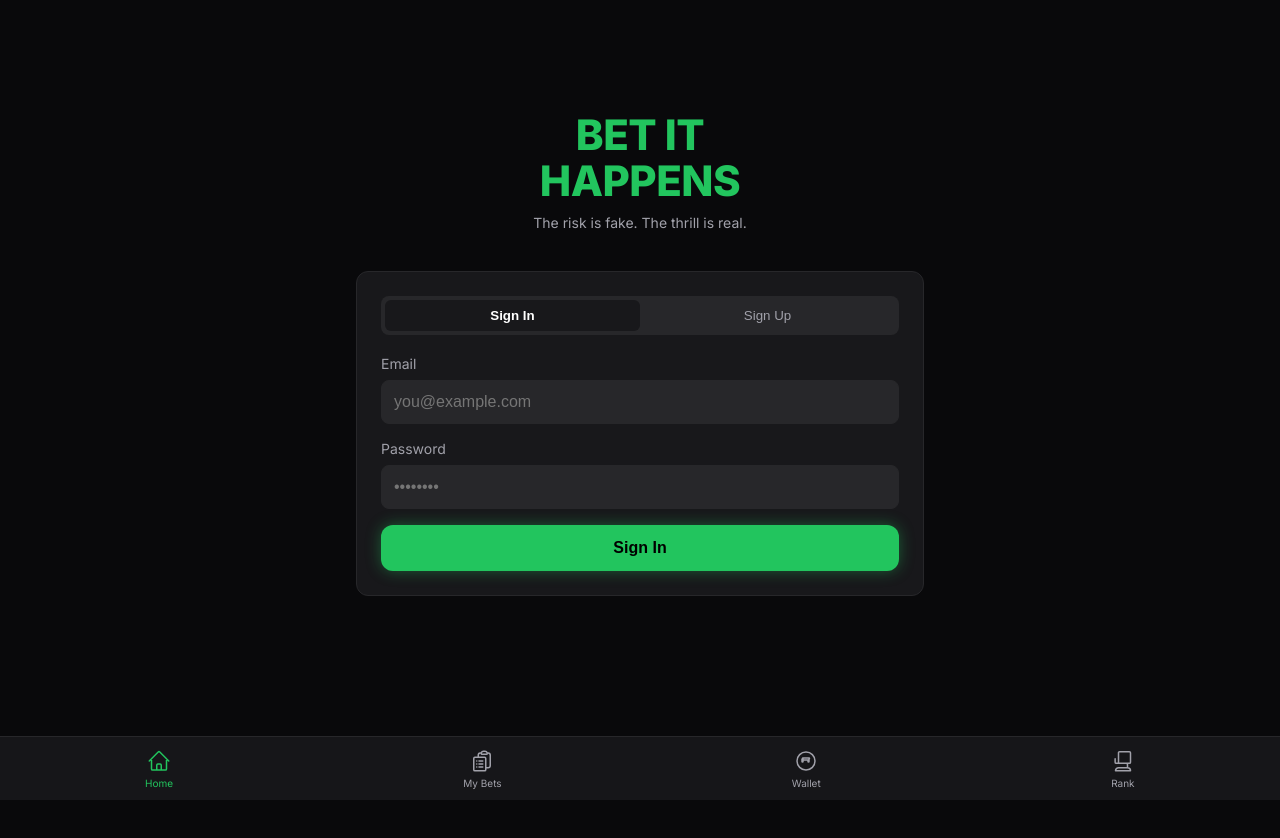
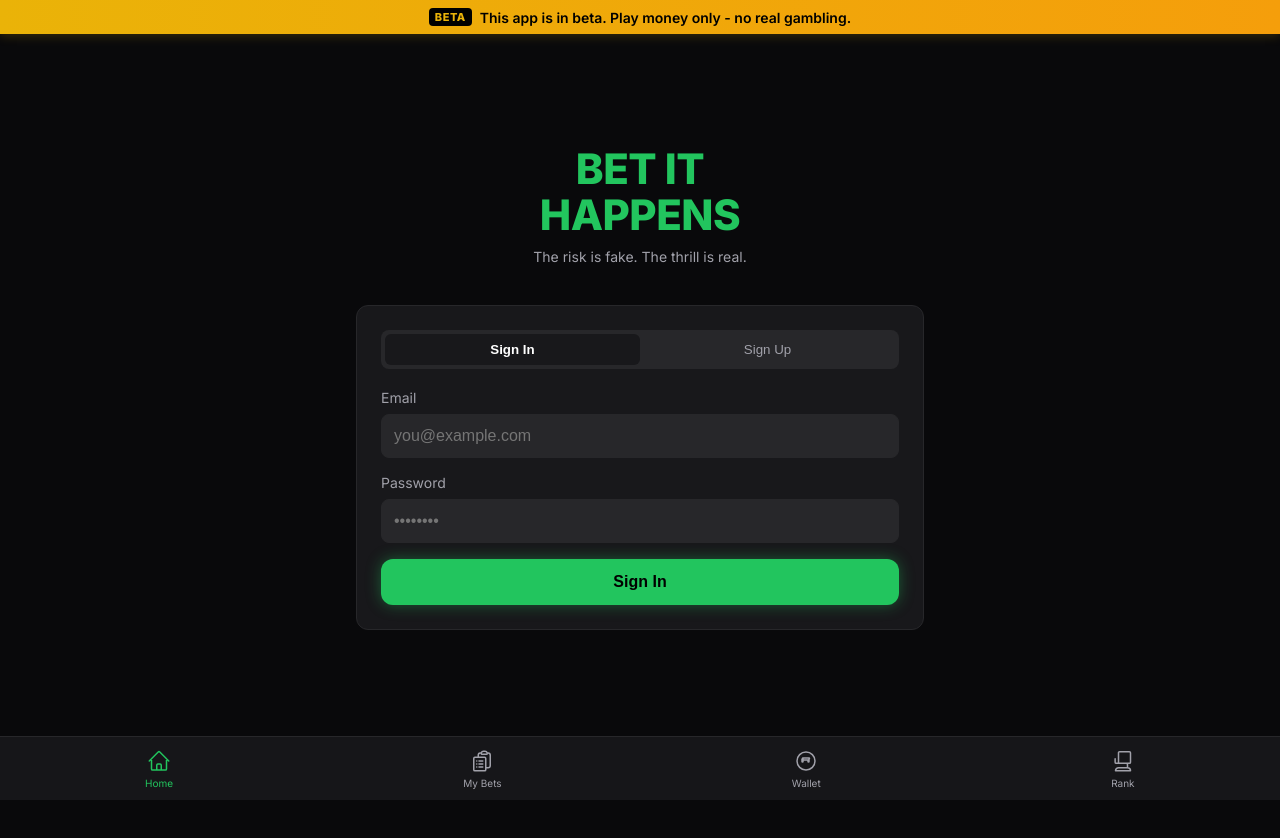
Before and after one commit to ffearmme/bet-it-happens, a Next.js app: page / in a window 1280 px wide. Before the commit the page ends 804 px from the top, so only its background shows below. Built offline with nearby package versions, Linux system fonts and the light colour scheme.

Commit message:
Lots of changes

```diff
--- a/src/app/globals.css
+++ b/src/app/globals.css
@@ -160,3 +160,28 @@ h2 { font-size: 20px; margin-bottom: 12px; }
 .animate-fade {
   animation: fadeIn 0.3s ease-out forwards;
 }
+
+/* Beta Banner */
+.beta-banner {
+  background: linear-gradient(to right, #eab308, #f59e0b);
+  color: black;
+  padding: 8px 16px;
+  text-align: center;
+  font-weight: 600;
+  font-size: 14px;
+  display: flex;
+  justify-content: center;
+  align-items: center;
+  gap: 8px;
+  box-shadow: 0 2px 10px rgba(234, 179, 8, 0.2);
+}
+
+.beta-tag {
+  background: black;
+  color: #eab308;
+  padding: 2px 6px;
+  border-radius: 4px;
+  font-size: 11px;
+  font-weight: 800;
+  letter-spacing: 0.5px;
+}
--- a/src/app/layout.js
+++ b/src/app/layout.js
@@ -11,11 +11,23 @@ export const metadata = {
     viewport: 'width=device-width, initial-scale=1, maximum-scale=1, user-scalable=0',
 };
 
+function BetaBanner() {
+    return (
+        <div className="beta-banner">
+            <span className="beta-tag">BETA</span>
+            <span className="beta-message">
+                This app is in beta. Play money only - no real gambling.
+            </span>
+        </div>
+    );
+}
+
 export default function RootLayout({ children }) {
     return (
         <html lang="en">
             <body className={inter.className}>
                 <AppProvider>
+                    <BetaBanner />
                     {children}
                     <Navbar />
                 </AppProvider>
```
Also changed, not shown: 1 other file (tests, documents, lock files or other folders).
